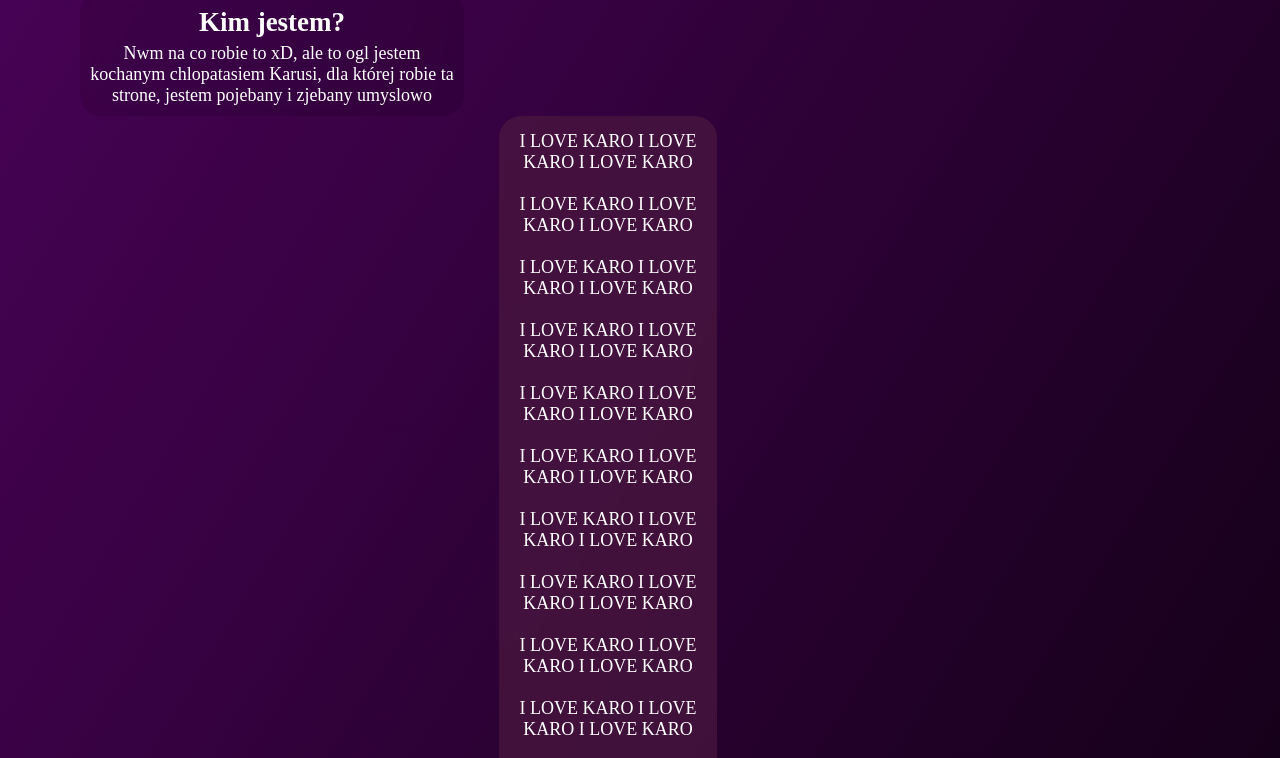
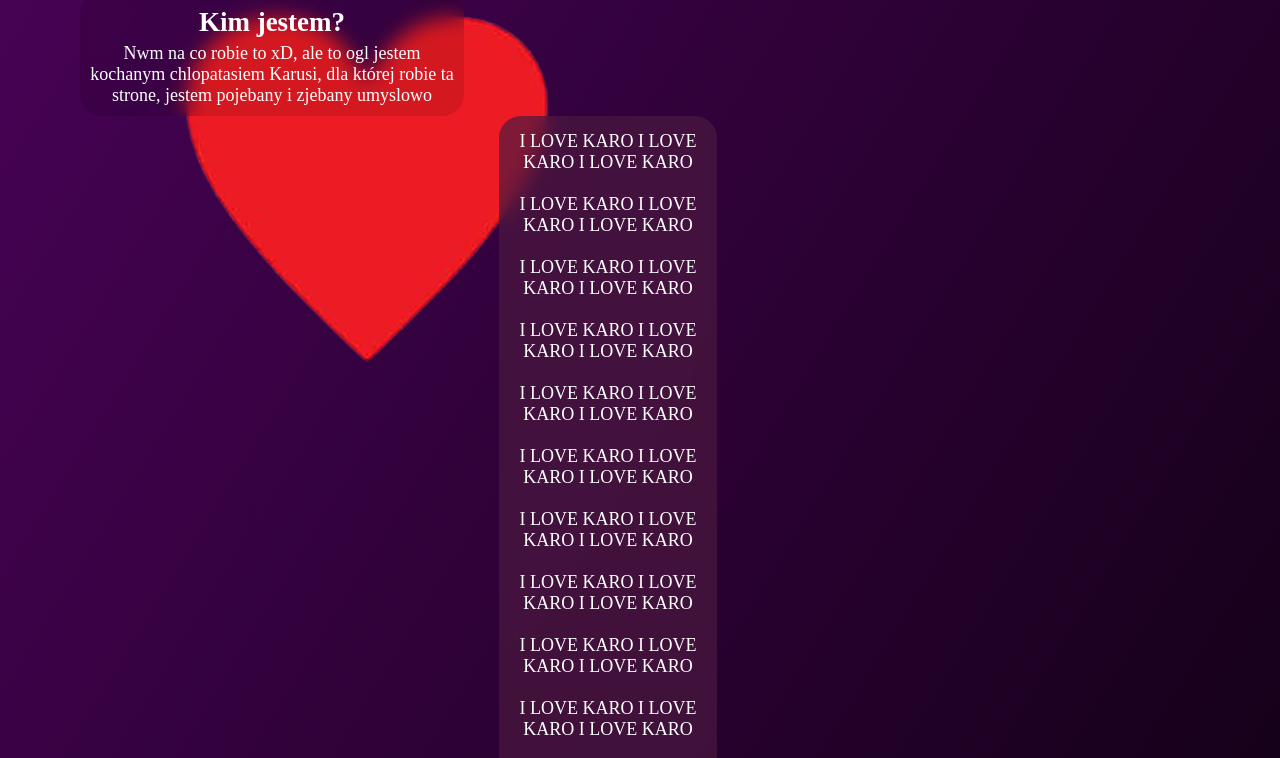
Before and after one commit to FuriaStal/Strona-Z-Okazji-Urodzin, a plain HTML site: page o-mnie.html in a window 1280 px wide. Shown: the part 83-841 px from the top of the page. Drawn offline with Linux system fonts and the light colour scheme.

Commit message:
Update o-mnie.html

```diff
--- a/o-mnie.html
+++ b/o-mnie.html
@@ -25,7 +25,7 @@
     </header>
     <main>
         <aside>
-            <img src="img/serce.png" alt="serce" class="bg_img">
+            <img src="serce.png" alt="serce" class="bg_img">
         </aside>
         <section id="box-1">
             <h1>Kim jestem? </h1>
```
